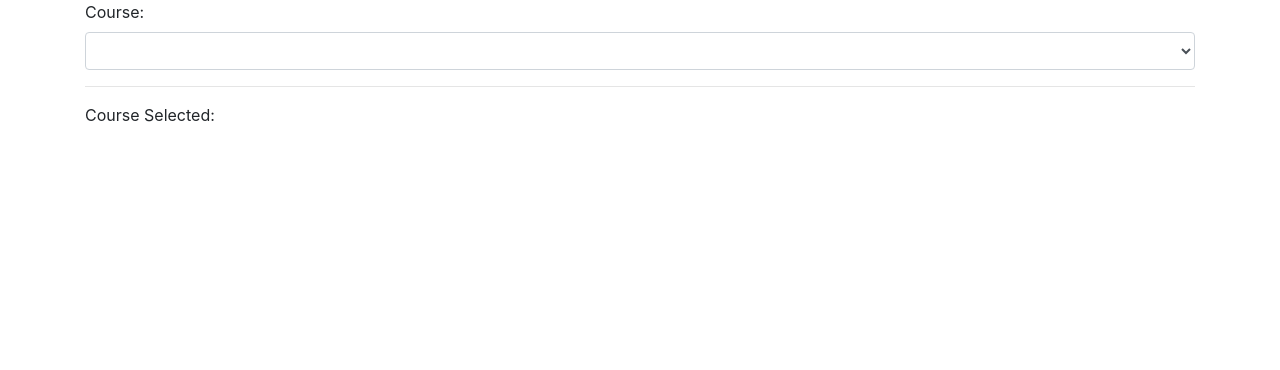
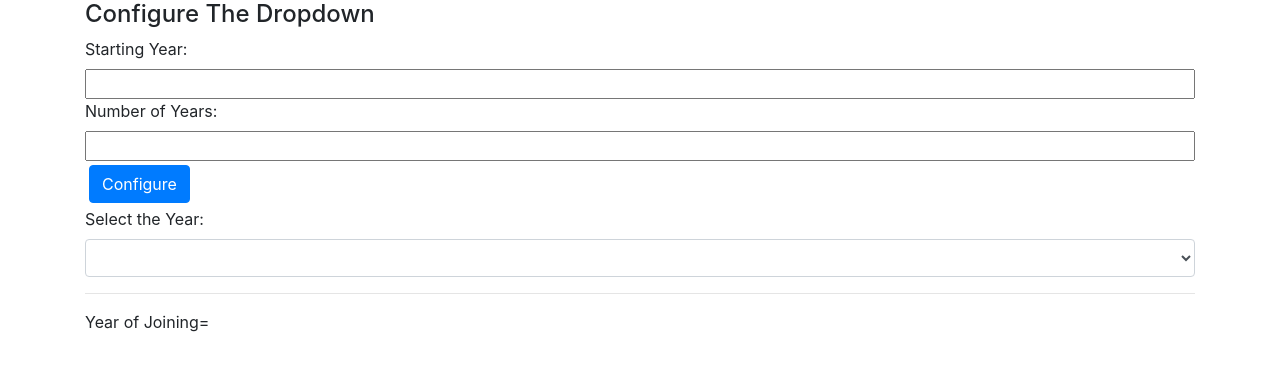
Before and after one commit to SurbhiBisarwal/welcome, an Angular app: page / in a window 1280 px wide. Shown: the top 370 px of the page. Built offline with nearby package versions, Linux system fonts and the light colour scheme.

Commit message:
NG-A4#4 configure year

```diff
--- a/src/app/app.component.html
+++ b/src/app/app.component.html
@@ -1,9 +1,27 @@
 <div class="container">
-  <label>Course:</label>
-  <select class="form-control" [(ngModel)]="course">
-    <option value="">Choose course...</option>
-    <option *ngFor="let c1 of courses">{{ c1 }}</option>
-  </select>
+  <h4>Configure The Dropdown</h4>
+  <div>
+    <label>Starting Year:</label><br />
+    <input type="number" [(ngModel)]="startingYear" style="width: 100%" /><br />
+    <label>Number of Years:</label><br />
+    <input
+      type="number"
+      [(ngModel)]="numberOfYears"
+      style="width: 100%"
+    /><br />
+    <button class="btn btn-primary m-1" (click)="configureYears()">
+      Configure
+    </button>
+    <div>
+      <label>Select the Year:</label><br />
+      <select class="form-control" [(ngModel)]="selectedYear">
+        <option value="1">Choose year</option>
+        <option *ngFor="let year of years" [value]="year">
+          {{ year }}
+        </option>
+      </select>
+    </div>
+  </div>
   <hr />
-  Course Selected:{{ course }}
+  Year of Joining={{ selectedYear }}
 </div>
--- a/src/app/app.component.ts
+++ b/src/app/app.component.ts
@@ -6,6 +6,15 @@ import { FormBuilder, FormGroup } from "@angular/forms";
   styleUrls: ["./app.component.scss"],
 })
 export class AppComponent {
-  course: string;
-  courses: string[] = ["Angular", "Android", "Spring Boot", "Java"];
+  startingYear: number;
+  numberOfYears: number;
+  years: number[] = [];
+  selectedYear: number;
+
+  configureYears() {
+    this.years = [];
+    for (let i = 0; i < this.numberOfYears; i++) {
+      this.years.push(this.startingYear + i);
+    }
+  }
 }
```
